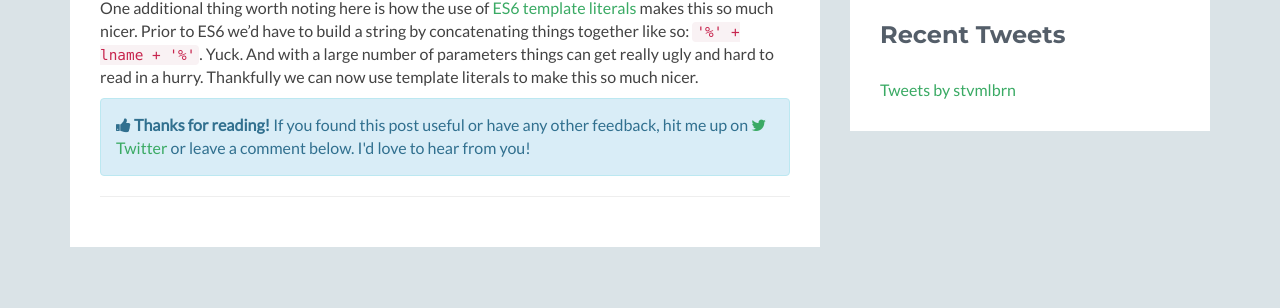
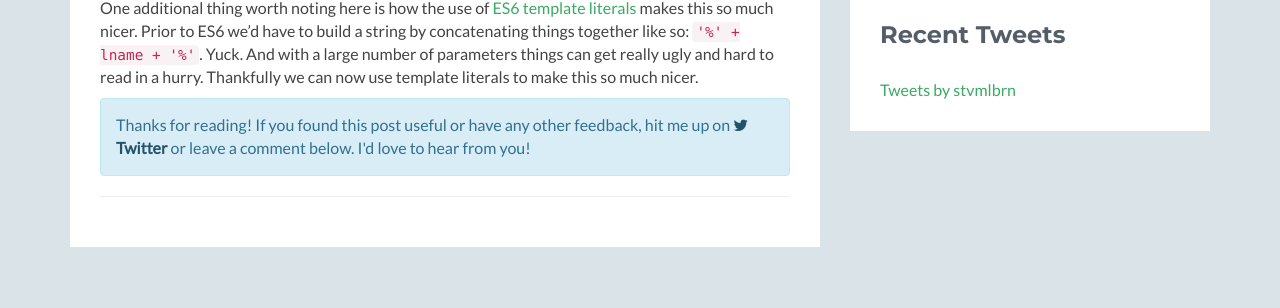
Before and after one commit to stvmlbrn/stvmlbrn.github.io, a Jekyll site: the page built from _posts/2016-11-15-like-parameters-using-mysql-package-in-node.md, in a window 1280 px wide and 1306 px high. Shown: the part 886-1194 px from the top of the window. Built offline with Jekyll 4.4.1, drawn with Linux system fonts in a browser that asks for light colours; nearby versions of some CDN libraries; comment, search, counter and statistics services are not loaded.

Commit message:
updated 'thanks for reading' div

```diff
--- a/_layouts/post.html
+++ b/_layouts/post.html
@@ -68,8 +68,8 @@
                         {{ content }}
 
                         <div class="alert alert-info">
-                          <strong><i class="fa fa-thumbs-up"></i> Thanks for reading!</strong> If you found this post useful or have any other feedback, hit
-                          me up on <a href="https://www.twitter.com/stvmlbrn" target="_blank"><i class="fa fa-twitter"></i> Twitter</a>
+                          Thanks for reading! If you found this post useful or have any other feedback, hit
+                          me up on <a href="https://www.twitter.com/stvmlbrn" class="alert-link" target="_blank"><i class="fa fa-twitter"></i> Twitter</a>
                           or leave a comment below. I'd love to hear from you!
                         </div>
 
```
